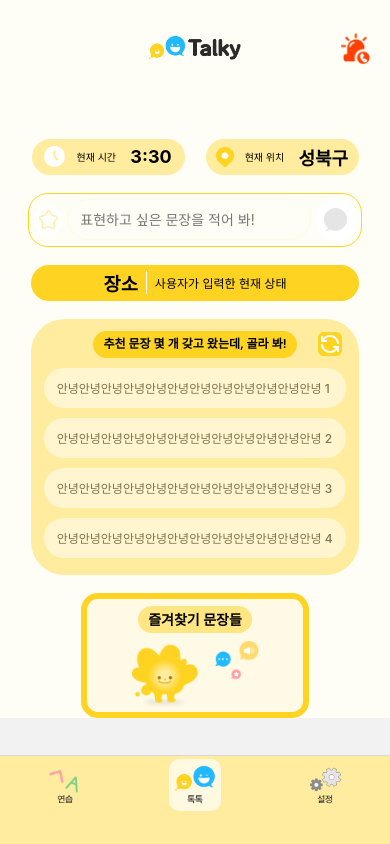
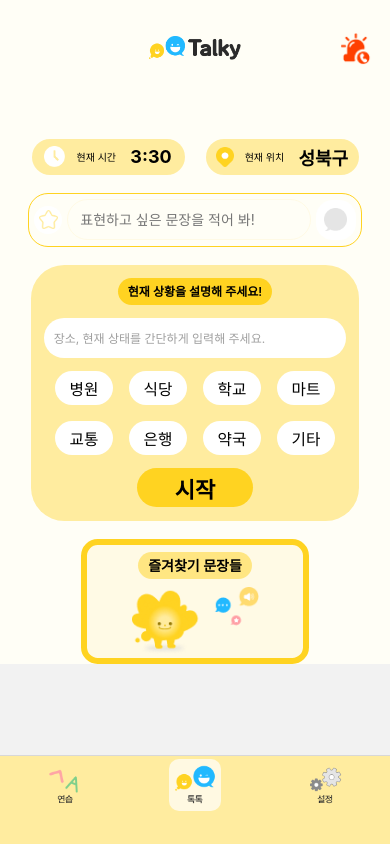
Before and after one commit to HSU-Talky/Talky-Frontend, a React Native app: screen /Talk in a window 390 px wide. Built offline with nearby package versions, Linux system fonts and the light colour scheme.

Commit message:
✨ : TalkTalkScreen 조건부 렌더링 추가

```diff
--- a/src/screens/talkTalkScreen/TalkTalkScreen.jsx
+++ b/src/screens/talkTalkScreen/TalkTalkScreen.jsx
@@ -1,23 +1,40 @@
 import { ScrollView, StyleSheet, Text, View } from "react-native";
-import React from "react";
+import React, { useState } from "react";
 import CurrentTime from "./components/CurrentTime";
 import CurrentLocation from "./components/CurrentLocation";
 import { TalkInput } from "../../components/input/TalkInput";
 import { AfterMainBox } from "./components/AfterMainBox";
 import { StarMenuBox } from "./components/StarMenuBox";
 import { AfterLocationBox } from "./components/AfterLocationBox";
+import { BeforeMainBox } from "./components/BeforeMainBox";
 
 const TalkTalkScreen = () => {
+  const [started, setStarted] = useState(false);
+
   return (
     <ScrollView>
       <View style = { styles.container }>
+
         <View style = { styles.current }>
           <CurrentTime />
           <CurrentLocation />
         </View>
+
         <TalkInput />
-        <AfterLocationBox />
-        <AfterMainBox />
+
+        <>
+          { !started && (
+            <BeforeMainBox onStart = { () => setStarted(true) } />
+          )}
+
+          { started && (
+            <>
+              <AfterLocationBox />
+              <AfterMainBox />
+            </>
+          )}
+        </>
+
         <StarMenuBox />
       </View>
     </ScrollView>
```
